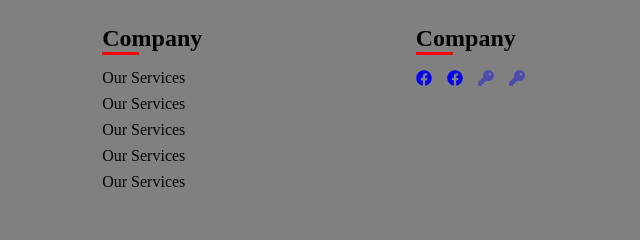
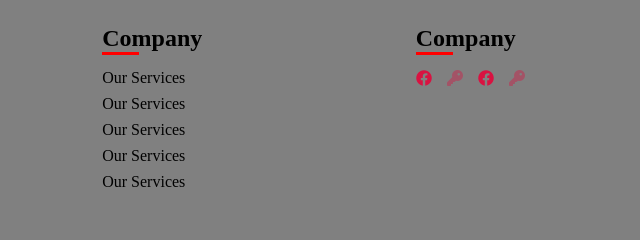
Before and after one commit to AliyevaZarifa8/GWP201_SchoolWork, a plain HTML site: page 07-Css-BoxModel/index.html in a window 1280 px wide. Shown: the part 1635-1875 px from the top of the page, 640-1280 px from the left. Drawn offline with Linux system fonts and the light colour scheme.

Commit message:
BoxModel alredy complated

```diff
--- a/07-Css-BoxModel/index.html
+++ b/07-Css-BoxModel/index.html
@@ -88,9 +88,8 @@
           <h1>Company</h1>
       <div class="icons">
         <a href="#"><i class="fa-brands fa-facebook fa-beat"></i></a>
+        <a href="#"><i class="fa-solid fa-key fa-beat-fade"></i></a>
         <a href="#"><i class="fa-brands fa-facebook fa-beat"></i></a>
-
-        <a href="#"><i class="fa-solid fa-key fa-beat-fade"></i></a>
         <a href="#"><i class="fa-solid fa-key fa-beat-fade"></i></a>
       </div>
         </div>
--- a/07-Css-BoxModel/mystyle.css
+++ b/07-Css-BoxModel/mystyle.css
@@ -106,3 +106,6 @@ nav ul li a:hover {
   display: flex;
   column-gap: 15px;
 }
+.icon .icons a {
+  color: rgb(217, 18, 65);
+}
```
